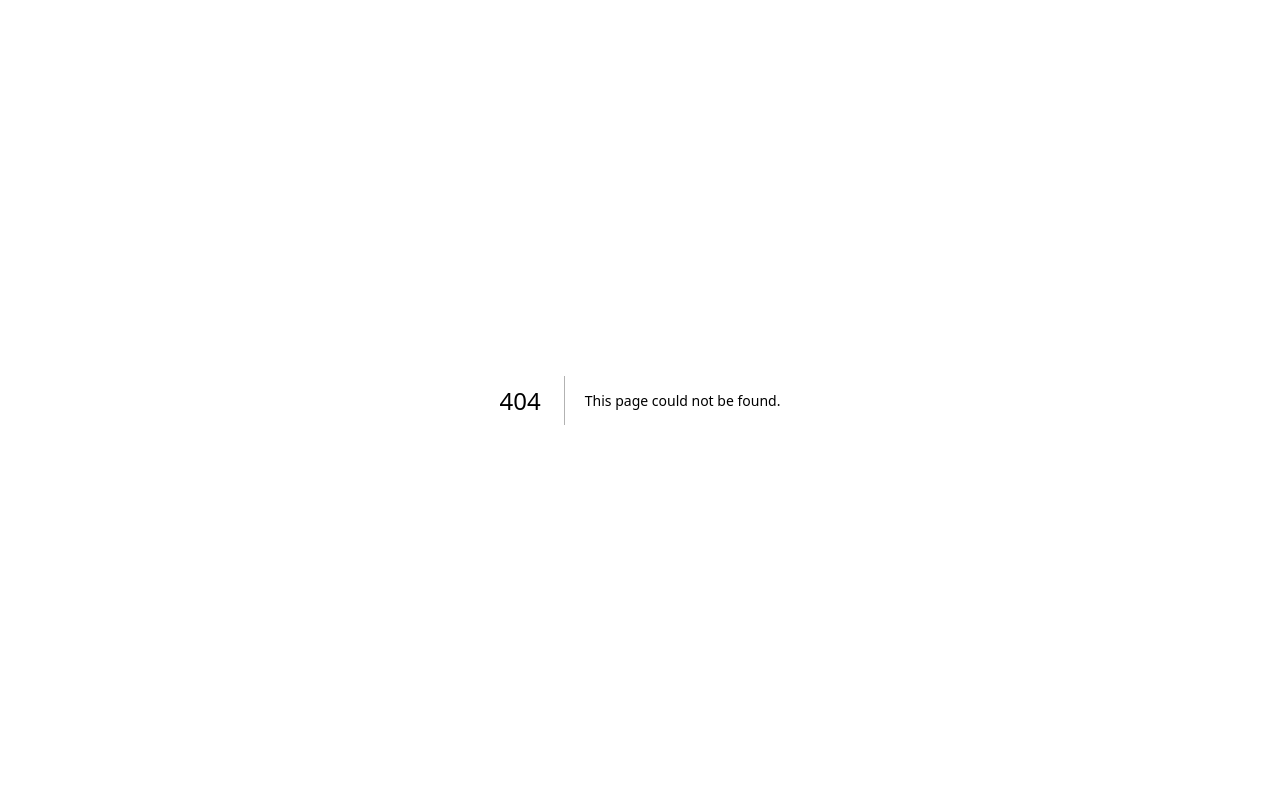
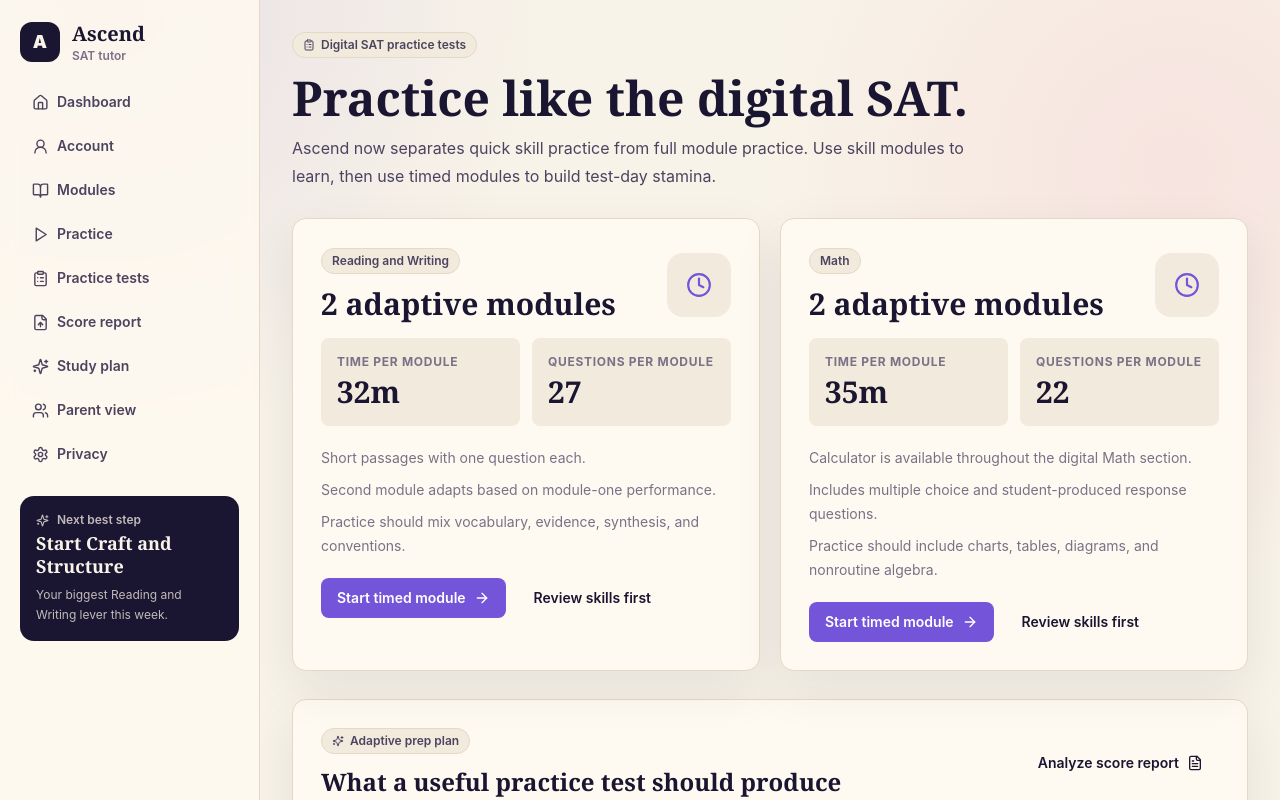
Before and after one commit to Dembryllc/Ascend, a Next.js app: page /tests in a window 1280 px wide. Before the commit this address had no page. Shown: the top 800 px of the page. Built offline with nearby package versions, Linux system fonts and the light colour scheme.

Commit message:
Ground prep flow in SAT references

```diff
--- a/app/plan/page.tsx
+++ b/app/plan/page.tsx
@@ -3,6 +3,7 @@
 import { useEffect, useState } from "react";
 import { ArrowRight, Check, Flag, Sparkles, Star } from "lucide-react";
 import { defaultScoreProfile } from "@/data/student";
+import { officialDomainDetails } from "@/data/sat-reference";
 import { generateStudyPlan } from "@/lib/plan";
 import { readScoreAnalysis, readScoreProfile } from "@/lib/storage";
 import type { ScoreProfile, ScoreReportAnalysis } from "@/types";
@@ -78,7 +79,7 @@
                   <ModuleGlyph module={module} />
                   <div className="flex-1">
                     <div className="font-bold">{module.name}</div>
-                    <div className="text-xs text-muted">{module.impact} impact · confidence {profile.domainConfidence[module.id]}/5</div>
+                    <div className="text-xs text-muted">{module.impact} impact · confidence {profile.domainConfidence[module.id]}/5 · {officialDomainDetails[module.id].coverage}</div>
                   </div>
                   <ArrowRight size={16} />
                 </a>
@@ -132,6 +133,9 @@
           <Badge tone="violet" icon={Sparkles}>Target score strategy</Badge>
           <h2 className="display mt-4 text-2xl text-violetDeep">Why this plan works</h2>
           <p className="mt-3 max-w-3xl leading-7 text-violetDeep">{plan.targetScoreStrategy} Lower-confidence domains get extra practice, and each week stays between 3 and 5 sessions so it feels repeatable.</p>
+          <div className="mt-4 rounded-lg bg-white/40 p-4 text-sm leading-6 text-violetDeep">
+            Next skill to unlock in {plan.recommendedModules[0].name}: {officialDomainDetails[plan.recommendedModules[0].id].nextBandSkill}
+          </div>
           <div className="mt-5 flex flex-wrap gap-3">
             <LinkButton href={`/modules/${plan.recommendedModules[0].id}`} variant="accent" iconRight={ArrowRight}>Start first module</LinkButton>
             <LinkButton href="/summary" variant="ghost">Share summary</LinkButton>
--- /dev/null
+++ b/app/tests/page.tsx
@@ -0,0 +1,77 @@
+import { ArrowRight, Clock, ClipboardList, FileText, Sparkles } from "lucide-react";
+import { digitalSatSections } from "@/data/sat-reference";
+import { modules } from "@/data/modules";
+import { Badge, LinkButton, ProgressBar, Shell } from "@/components/ui";
+
+export default function PracticeTestsPage() {
+  return (
+    <Shell>
+      <div className="space-y-7">
+        <section>
+          <Badge tone="violet" icon={ClipboardList}>Digital SAT practice tests</Badge>
+          <h1 className="page-title mt-4">Practice like the digital SAT.</h1>
+          <p className="page-sub">
+            Ascend now separates quick skill practice from full module practice. Use skill modules to learn, then use timed modules to build test-day stamina.
+          </p>
+        </section>
+
+        <section className="grid gap-5 lg:grid-cols-2">
+          {digitalSatSections.map((section) => (
+            <div key={section.id} className="card card-pad-lg">
+              <div className="mb-4 flex items-center justify-between gap-3">
+                <div>
+                  <Badge tone={section.id === "rw" ? "rose" : "violet"}>{section.name}</Badge>
+                  <h2 className="display mt-3 text-3xl">{section.modules} adaptive modules</h2>
+                </div>
+                <div className="grid h-16 w-16 place-items-center rounded-2xl bg-surface2 text-violet">
+                  <Clock size={26} />
+                </div>
+              </div>
+              <div className="grid gap-3 md:grid-cols-2">
+                <div className="rounded-lg bg-surface2 p-4">
+                  <div className="label">Time per module</div>
+                  <div className="display mt-1 text-3xl">{section.moduleMinutes}m</div>
+                </div>
+                <div className="rounded-lg bg-surface2 p-4">
+                  <div className="label">Questions per module</div>
+                  <div className="display mt-1 text-3xl">{section.questionsPerModule}</div>
+                </div>
+              </div>
+              <ul className="mt-5 space-y-2 text-sm leading-6 text-muted">
+                {section.notes.map((note) => <li key={note}>{note}</li>)}
+              </ul>
+              <div className="mt-5 flex flex-wrap gap-3">
+                <LinkButton href={`/practice?section=${section.id}`} variant="accent" iconRight={ArrowRight}>Start timed module</LinkButton>
+                <LinkButton href="/modules" variant="ghost">Review skills first</LinkButton>
+              </div>
+            </div>
+          ))}
+        </section>
+
+        <section className="card card-pad-lg">
+          <div className="mb-4 flex flex-wrap items-center justify-between gap-3">
+            <div>
+              <Badge tone="green" icon={Sparkles}>Adaptive prep plan</Badge>
+              <h2 className="display mt-3 text-2xl">What a useful practice test should produce</h2>
+            </div>
+            <LinkButton href="/upload" variant="ghost" iconRight={FileText}>Analyze score report</LinkButton>
+          </div>
+          <div className="grid gap-4 md:grid-cols-2">
+            {modules.map((module) => (
+              <div key={module.id} className={`${module.colorClass} rounded-lg border border-border bg-surface2 p-4`}>
+                <div className="mb-2 flex justify-between gap-3 text-sm font-bold">
+                  <span>{module.name}</span>
+                  <span className="text-muted">{module.impact} impact</span>
+                </div>
+                <ProgressBar value={module.progress} tone="bg-[var(--c)]" />
+                <p className="mt-2 text-xs leading-5 text-muted">
+                  After a timed module, Ascend should update accuracy, confidence, time spent, and next recommended lesson here.
+                </p>
+              </div>
+            ))}
+          </div>
+        </section>
+      </div>
+    </Shell>
+  );
+}
--- a/app/upload/page.tsx
+++ b/app/upload/page.tsx
@@ -4,6 +4,7 @@
 import { useRouter } from "next/navigation";
 import { AlertCircle, Check, FileText, FileUp, Lock, Shield } from "lucide-react";
 import { modules } from "@/data/modules";
+import { officialDomainDetails, officialScoreReportNotes } from "@/data/sat-reference";
 import { defaultScoreProfile } from "@/data/student";
 import { analyzeScoreText, buildAnalysis, extractPdfText } from "@/lib/score-report";
 import { readScoreAnalysis, readScoreProfile, saveScoreAnalysis, saveScoreProfile } from "@/lib/storage";
@@ -96,6 +97,10 @@
 
           <form onSubmit={submit} className="card card-pad-lg space-y-5">
             <h2 className="display text-2xl">Manual score entry</h2>
+            <div className="rounded-lg bg-violetSoft p-4 text-sm leading-6 text-violetDeep">
+              <div className="mb-2 font-bold">How Ascend reads official score reports</div>
+              {officialScoreReportNotes.slice(0, 4).join(" ")}
+            </div>
             <div className="grid gap-4 md:grid-cols-2">
               <label><span className="label">Student name</span><input className="input mt-2" value={profile.studentName} onChange={(event) => setProfile({ ...profile, studentName: event.target.value })} /></label>
               <label><span className="label">Test date</span><input className="input mt-2" type="date" value={profile.testDate} onChange={(event) => setProfile({ ...profile, testDate: event.target.value })} /></label>
@@ -113,6 +118,7 @@
                 {modules.map((module) => (
                   <label key={module.id} className="rounded-lg border border-border bg-surface2 p-3">
                     <span className="text-sm font-semibold">{module.name}</span>
+                    <span className="mt-1 block text-xs leading-5 text-muted">{officialDomainDetails[module.id].coverage}</span>
                     <select className="input mt-2" value={profile.domainBands[module.id]} onChange={(event) => updateBand(module.id, event.target.value)}>
                       <option value={1}>1 · Needs work</option>
                       <option value={2}>2 · Developing</option>
@@ -157,6 +163,13 @@
         </div>
       </div>
       <p className="mt-4 text-sm leading-6 text-muted">{analysis.sectionAdvice}</p>
+      <div className="mt-4 grid gap-2">
+        {priorityModules.slice(0, 3).map((module) => module ? (
+          <div key={module.id} className="rounded-lg bg-surface2 p-3 text-xs leading-5 text-muted">
+            <strong className="text-ink">{module.name}:</strong> {officialDomainDetails[module.id].scoreReportMeaning} Next skill: {officialDomainDetails[module.id].nextBandSkill}
+          </div>
+        ) : null)}
+      </div>
       {analysis.missingFields.length ? (
         <p className="mt-3 text-xs font-semibold text-amber">Please confirm manually: {analysis.missingFields.join(", ")}.</p>
       ) : null}
--- a/components/ui.tsx
+++ b/components/ui.tsx
@@ -1,6 +1,6 @@
 import Link from "next/link";
 import type { LucideIcon } from "lucide-react";
-import { ArrowRight, BookOpen, Check, CircleHelp, FileUp, Flag, Home, LineChart, Lock, Play, Settings, Shield, Sparkles, Target, Trash2, UserRound, Users } from "lucide-react";
+import { ArrowRight, BookOpen, Check, CircleHelp, ClipboardList, FileUp, Flag, Home, LineChart, Lock, Play, Settings, Shield, Sparkles, Target, Trash2, UserRound, Users } from "lucide-react";
 import type { Module } from "@/types";
 
 type ButtonProps = React.ButtonHTMLAttributes<HTMLButtonElement> & {
@@ -20,6 +20,7 @@
   target: Target,
   users: Users,
   play: Play,
+  tests: ClipboardList,
   shield: Shield,
   lock: Lock,
   trash: Trash2,
@@ -111,6 +112,7 @@
     ["Account", "/account", icons.account],
     ["Modules", "/modules", icons.book],
     ["Practice", "/practice", icons.play],
+    ["Practice tests", "/tests", icons.tests],
     ["Score report", "/upload", icons.upload],
     ["Study plan", "/plan", icons.spark],
     ["Parent view", "/summary", icons.users],
--- /dev/null
+++ b/data/sat-reference.ts
@@ -0,0 +1,82 @@
+export const satBenchmarks = {
+  readingWriting: 480,
+  math: 530
+};
+
+export const digitalSatSections = [
+  {
+    id: "rw",
+    name: "Reading and Writing",
+    moduleMinutes: 32,
+    questionsPerModule: 27,
+    modules: 2,
+    notes: [
+      "Short passages with one question each.",
+      "Second module adapts based on module-one performance.",
+      "Practice should mix vocabulary, evidence, synthesis, and conventions."
+    ]
+  },
+  {
+    id: "math",
+    name: "Math",
+    moduleMinutes: 35,
+    questionsPerModule: 22,
+    modules: 2,
+    notes: [
+      "Calculator is available throughout the digital Math section.",
+      "Includes multiple choice and student-produced response questions.",
+      "Practice should include charts, tables, diagrams, and nonroutine algebra."
+    ]
+  }
+];
+
+export const officialDomainDetails: Record<string, { coverage: string; scoreReportMeaning: string; nextBandSkill: string }> = {
+  info: {
+    coverage: "About 26% of Reading and Writing",
+    scoreReportMeaning: "Shows how well a student uses details, evidence, graphs, and central ideas.",
+    nextBandSkill: "Choose evidence that directly supports a precise claim."
+  },
+  craft: {
+    coverage: "About 28% of Reading and Writing",
+    scoreReportMeaning: "Shows command of vocabulary in context, text purpose, and cross-text relationships.",
+    nextBandSkill: "Use context clues and author-purpose labels before reading answers."
+  },
+  exp: {
+    coverage: "About 20% of Reading and Writing",
+    scoreReportMeaning: "Shows how well a student revises for transitions, synthesis, and rhetorical goals.",
+    nextBandSkill: "Match every revision to the writer's stated goal."
+  },
+  conv: {
+    coverage: "About 26% of Reading and Writing",
+    scoreReportMeaning: "Shows control of grammar, sentence boundaries, punctuation, and usage.",
+    nextBandSkill: "Spot the subject/verb core and sentence-boundary rule quickly."
+  },
+  alg: {
+    coverage: "About 35% of Math",
+    scoreReportMeaning: "Shows linear equation, inequality, function, and system fluency.",
+    nextBandSkill: "Translate words into equations and solve without losing signs."
+  },
+  adv: {
+    coverage: "About 35% of Math",
+    scoreReportMeaning: "Shows nonlinear, quadratic, exponential, and equivalent-expression skill.",
+    nextBandSkill: "Choose the equation form that reveals the requested value."
+  },
+  prob: {
+    coverage: "About 15% of Math",
+    scoreReportMeaning: "Shows data, rates, ratios, percentages, probability, and statistics skill.",
+    nextBandSkill: "Keep units visible and identify the original value in percent questions."
+  },
+  geo: {
+    coverage: "About 15% of Math",
+    scoreReportMeaning: "Shows geometry, measurement, coordinate geometry, and trigonometry skill.",
+    nextBandSkill: "Draw the figure, write the formula, then substitute."
+  }
+};
+
+export const officialScoreReportNotes = [
+  "SAT total score is the sum of Reading and Writing plus Math, on a 400-1600 scale.",
+  "Section scores are reported from 200-800.",
+  "College and Career Readiness Benchmarks are 480 for Reading and Writing and 530 for Math.",
+  "The score report PDF includes Knowledge and Skills performance across eight content domains.",
+  "Domain bars show level of mastery in that domain, not a separate scaled score."
+];
--- a/lib/score-report.ts
+++ b/lib/score-report.ts
@@ -1,4 +1,5 @@
 import { modules } from "@/data/modules";
+import { officialDomainDetails, officialScoreReportNotes } from "@/data/sat-reference";
 import { defaultScoreProfile } from "@/data/student";
 import { generateStudyPlan, MATH_BENCHMARK, rankedModules, RW_BENCHMARK } from "@/lib/plan";
 import type { Confidence, DomainBand, ScoreProfile, ScoreReportAnalysis } from "@/types";
@@ -71,12 +72,13 @@
       `Current total: ${profile.totalScore}. Target: ${profile.targetScore}. Gap: ${Math.max(0, profile.targetScore - profile.totalScore)} points.`,
       `Reading and Writing: ${profile.rwScore} (${profile.rwScore >= RW_BENCHMARK ? "above" : "below"} benchmark ${RW_BENCHMARK}).`,
       `Math: ${profile.mathScore} (${profile.mathScore >= MATH_BENCHMARK ? "above" : "below"} benchmark ${MATH_BENCHMARK}).`,
-      `Top recommended module: ${plan.recommendedModules[0].name}.`
+      `Top recommended module: ${plan.recommendedModules[0].name}. ${officialDomainDetails[plan.recommendedModules[0].id].nextBandSkill}`
     ],
     nextActions: [
       `Start ${plan.recommendedModules[0].name} today.`,
       `Do ${plan.weeklySchedule.length} focused sessions this week.`,
-      "After each practice set, rate confidence so the plan can shift toward low-confidence domains."
+      "After each practice set, rate confidence so the plan can shift toward low-confidence domains.",
+      officialScoreReportNotes[4]
     ]
   };
 }
```
